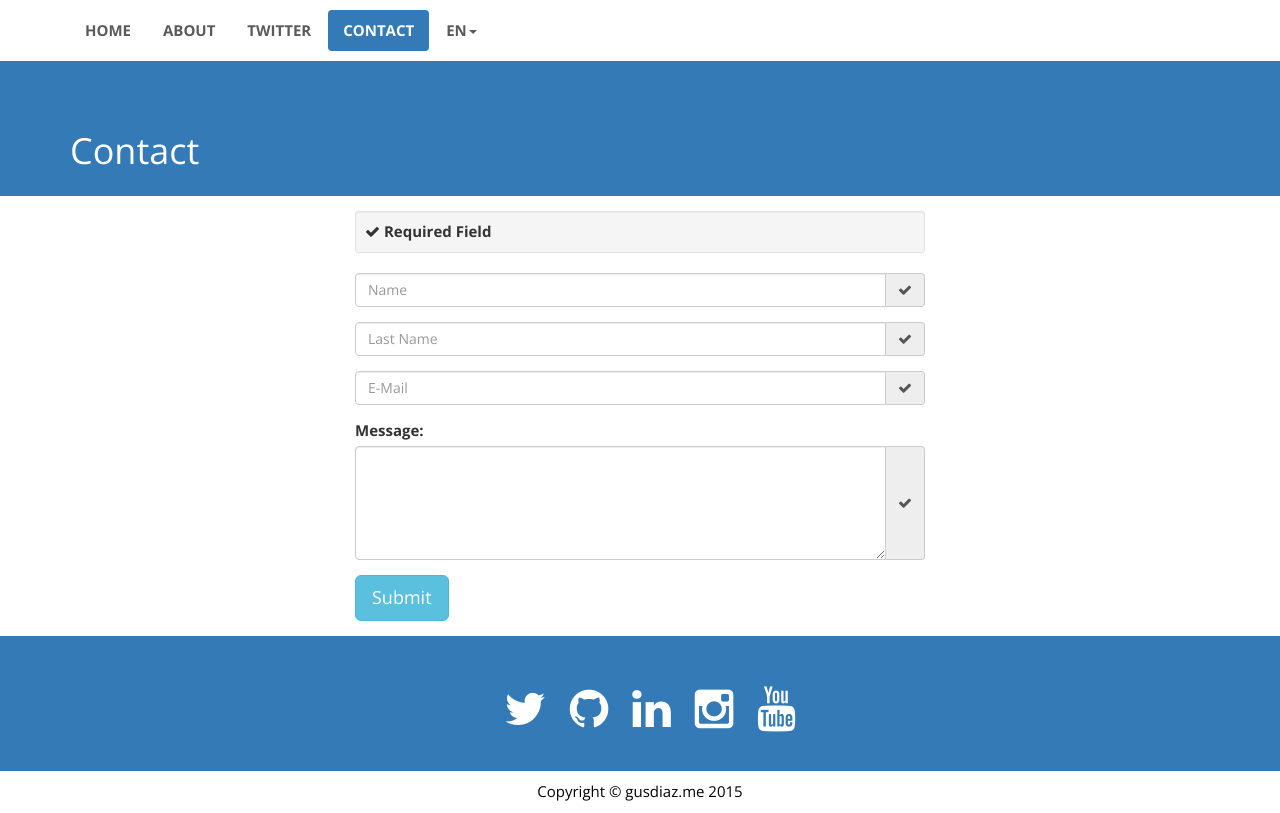
After one commit to Axor/gusdiaz-site, a PHP site: page /contact.html in a window 1280 px wide. The commit adds this page. Run offline with PHP 8.4, Linux system fonts and the light colour scheme; some libraries are stand-ins or nearby versions.

Commit message:
Adding Contact Page and Process for Contact Form

```diff
--- a/about.html
+++ b/about.html
@@ -18,7 +18,7 @@
           <li role="presentation"><a href="index.html">home</a></li>
           <li role="presentation" class="active"><a href="about.html">about</a></li>
           <li role="presentation"><a href="http://twitter.com/gus_diaz">twitter</a></li>
-          <li role="presentation"><a href="#">contact</a></li>
+          <li role="presentation"><a href="contact.html">contact</a></li>
           <li role="presentation" class="dropdown">
             <a class="dropdown-toggle pull-right" data-toggle="dropdown" href="#" role="button" aria-expanded="true">EN<span class="caret"></span></a>
               <ul class="dropdown-menu" role="menu">
--- /dev/null
+++ b/contact.html
@@ -0,0 +1,118 @@
+<!DOCTYPE html>
+<html lang="es">
+  <head>
+    <meta charset="utf-8" />
+    <title>Contact</title>
+    <link rel="icon" type="image/png" href="favicon.png">
+    <link href='http://fonts.googleapis.com/css?family=Open+Sans:400,700|Roboto+Slab:400,700' rel='stylesheet' type='text/css'>
+    <link type="text/css" rel="stylesheet" href="font-awesome-4.3.0/css/font-awesome.css">
+    <link rel="stylesheet" href="css/bootstrap.css">
+    <link rel="stylesheet" href="css/bootstrap.min.css">
+    <link rel="stylesheet" href="css/main.css">
+
+  </head>
+
+  <body>
+    <!-- Improve -->
+    <div class="nav">
+      <div class="container">
+        <ul class="nav nav-pills">
+          <li role="presentation"><a href="index.html">home</a></li>
+          <li role="presentation"><a href="about.html">about</a></li>
+          <li role="presentation"><a href="http://twitter.com/gus_diaz">twitter</a></li>
+          <li role="presentation" class="active"><a href="#">contact</a></li>
+          <li role="presentation" class="dropdown">
+            <a class="dropdown-toggle pull-right" data-toggle="dropdown" href="#" role="button" aria-expanded="true">EN<span class="caret"></span></a>
+              <ul class="dropdown-menu" role="menu">
+                <li><a href="#">ES</a></li>
+              </ul>
+          </li>
+        </ul>
+      </div>
+    </div>
+    <!-- Improve -->
+
+    <div class="header">
+      <div class="container">
+        <h1>Contact</h1>
+      </div>
+    </div>
+
+    <div class="container">
+      <div class="contact-content">
+        <form role="form" name="contact-form" action="send-mail.php" method="post" >
+          <div class="well well-sm">
+            <strong><i class="fa fa-check"></i> Required Field</strong>
+          </div>
+          <div class="form-group">
+            <div class="input-group">
+              <input type="text" class="form-control" name="firstName" placeholder="Name" required>
+              <span class="input-group-addon"><i class="fa fa-check"></i></span>
+            </div>
+          </div>
+          <div class="form-group">
+            <div class="input-group">
+              <input type="text" class="form-control" name="lastName" placeholder="Last Name" required>
+              <span class="input-group-addon"><i class="fa fa-check"></i></span>
+            </div>
+          </div>
+          <div class="form-group">
+            <div class="input-group">
+              <input type="email" class="form-control" name="emailAddress" placeholder="E-Mail" required>
+              <span class="input-group-addon"><i class="fa fa-check"></i></span>
+            </div>
+          </div>
+          <div class="form-group">
+            <label for="exampleInputPassword1">Message:</label>
+            <div class="input-group">
+              <textarea class="form-control" rows="5" name="messageContent" required></textarea>
+              <span class="input-group-addon"><i class="fa fa-check"></i></span>
+            </div>
+          </div>
+          <div class="form-group">
+            <button type="submit" class="btn btn-info btn-lg">Submit</button>
+          </div>
+        </form>
+      </div>
+    </div>
+
+    <div class="social-footer">
+      <div class="container">
+        <div class="social-btns">
+          <ul>
+            <li><a href="http://twitter.com/gus_diaz" class="fa fa-3x fa-inverse fa-twitter"></a></li>
+            <li><a href="https://github.com/Axor" class="fa fa-3x fa-inverse fa-github"></a></li>
+            <li><a href="http://mx.linkedin.com/in/gus24" class="fa fa-3x fa-inverse fa-linkedin"></a></li>
+            <li><a href="https://instagram.com/gus_diaz" class="fa fa-3x fa-inverse fa-instagram"></a></li>
+            <li><a href="https://www.youtube.com/channel/UCOUTJ-0493KN-xGZ6dg2kKw" class="fa fa-3x fa-inverse fa-youtube"></a></li>
+          </ul>
+        </div>
+      </div>
+    </div>
+
+  <footer class="footer">
+    <div class="container">
+        <p>Copyright &copy; gusdiaz.me 2015</p>
+    </div>
+  </footer>
+  </body>
+  <!-- Improve -->
+  <!-- Google Analitycs -->
+  <script>
+    (function(i,s,o,g,r,a,m){i['GoogleAnalyticsObject']=r;i[r]=i[r]||function(){
+    (i[r].q=i[r].q||[]).push(arguments)},i[r].l=1*new Date();a=s.createElement(o),
+    m=s.getElementsByTagName(o)[0];a.async=1;a.src=g;m.parentNode.insertBefore(a,m)
+    })(window,document,'script','//www.google-analytics.com/analytics.js','ga');
+
+    ga('create', 'UA-60683136-1', 'auto');
+    ga('send', 'pageview');
+  </script>
+  <!-- jQuery library from Google APIS -->
+  <script src="https://ajax.googleapis.com/ajax/libs/jquery/2.1.3/jquery.min.js"></script>
+  <!-- My Bootstrap JS -->
+  <script src="js/bootstrap.js"></script>
+  <script>
+    $('.dropdown-toggle').dropdown();
+  </script>
+  <!-- Improve -->
+</html>
--- a/css/main.css
+++ b/css/main.css
@@ -155,3 +155,10 @@ h1 span {
 .about-content {
   text-align: center;
 }
+
+.contact-content {
+  margin-top: 15px;
+  margin-left: auto;
+  margin-right: auto;
+  width: 50%;
+}
--- a/index.html
+++ b/index.html
@@ -18,7 +18,7 @@
           <li role="presentation" class="active"><a href="index.html">home</a></li>
           <li role="presentation"><a href="about.html">about</a></li>
           <li role="presentation"><a href="http://twitter.com/gus_diaz">twitter</a></li>
-          <li role="presentation"><a href="#">contact</a></li>
+          <li role="presentation"><a href="contact.html">contact</a></li>
           <li role="presentation" class="dropdown">
             <a class="dropdown-toggle pull-right" data-toggle="dropdown" href="#" role="button" aria-expanded="true">EN<span class="caret"></span></a>
               <ul class="dropdown-menu" role="menu">
```
Also changed, not shown: php/send-mail.php (added, +38 -0 lines).
